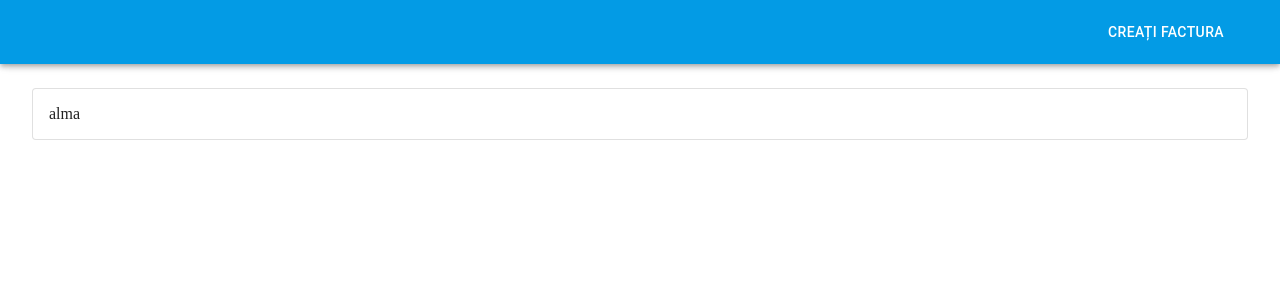
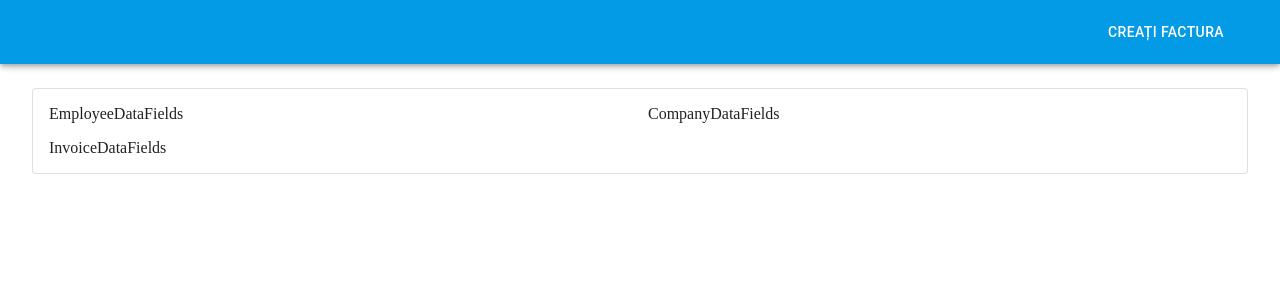
Before and after one commit to dobosalpar/invoicegenerator, a React (Create React App) app: page / in a window 1280 px wide. Shown: the top 300 px of the page. Built offline with nearby package versions, Linux system fonts and the light colour scheme.

Commit message:
Invoice field component implementation started

```diff
--- a/src/App.tsx
+++ b/src/App.tsx
@@ -6,8 +6,12 @@ import {
   Button,
   Paper,
   Container,
+  Grid,
 } from '@material-ui/core';
 
+import CompanyDataFields from 'Components/CompanyDataFields/CompanyDataFields';
+import EmployeeDataFields from 'Components/EmployeeDataFields/EmployeeDataFields';
+import InvoiceDataFields from 'Components/InvoiceDataFields/InvoiceDataFields';
 import theme from 'Styles/theme.json';
 import useLocalized from 'CustomHooks/useLocalized';
 import './main.scss';
@@ -29,7 +33,17 @@ function App() {
       <Toolbar />
       <Container >
         <Paper variant="outlined" className="invoice-paper">
-          alma
+          <Grid container spacing={2}>
+            <Grid item xs={6}>
+              <EmployeeDataFields />
+            </Grid>
+            <Grid item xs={6}>
+              <CompanyDataFields />
+            </Grid>
+            <Grid item xs={12}>
+              <InvoiceDataFields />
+            </Grid>
+          </Grid>
         </Paper>
       </Container>
     </ThemeProvider>
--- /dev/null
+++ b/src/Components/CompanyDataFields/CompanyDataFields.tsx
@@ -0,0 +1,11 @@
+import React from 'react';
+
+const CompanyDataFields = () => {
+  return (
+    <div className="company-data-fields">
+      CompanyDataFields
+    </div>
+  )
+};
+
+export default CompanyDataFields;
--- /dev/null
+++ b/src/Components/CompanyDataFields/_CompanyDataFields.scss
@@ -0,0 +1,3 @@
+.company-data-fields {
+  @include invoice-data-field;
+}
--- /dev/null
+++ b/src/Components/EmployeeDataFields/EmployeeDataFields.tsx
@@ -0,0 +1,11 @@
+import React from 'react';
+
+const EmployeeDataFields = () => {
+  return (
+    <div className="employee-data-fields">
+      EmployeeDataFields
+    </div>
+  )
+};
+
+export default EmployeeDataFields;
--- /dev/null
+++ b/src/Components/EmployeeDataFields/_EmployeeDataFields.scss
@@ -0,0 +1,3 @@
+.employee-data-fields {
+  @include invoice-data-field;
+}
--- /dev/null
+++ b/src/Components/InvoiceDataFields/InvoiceDataFields.tsx
@@ -0,0 +1,11 @@
+import React from 'react';
+
+const InvoiceDataFields = () => {
+  return (
+    <div className="invoice-data-fields">
+      InvoiceDataFields
+    </div>
+  )
+};
+
+export default InvoiceDataFields;
--- /dev/null
+++ b/src/Components/InvoiceDataFields/_InvoiceDataFields.scss
@@ -0,0 +1,3 @@
+.invoice-data-fields {
+  @include invoice-data-field;
+}
--- /dev/null
+++ b/src/Styles/_colors.scss
@@ -0,0 +1,2 @@
+$white: #fff;
+$lightGray: #F5F5F5;
--- /dev/null
+++ b/src/Styles/_mixins.scss
@@ -0,0 +1,7 @@
+@mixin invoice-data-field {
+  background-color: $white;
+  transition: background-color 0.4s;
+  &:hover {
+    background-color: $lightGray;
+  }
+}
--- a/src/main.scss
+++ b/src/main.scss
@@ -1,3 +1,11 @@
+// Global styles
+@import './Styles/colors';
+@import './Styles/mixins';
+
+// Components
+@import './Components//CompanyDataFields//CompanyDataFields';
+@import './Components/EmployeeDataFields/EmployeeDataFields';
+@import './Components/InvoiceDataFields/InvoiceDataFields';
 
 .invoice-toolbar {
   text-align: right;
```
